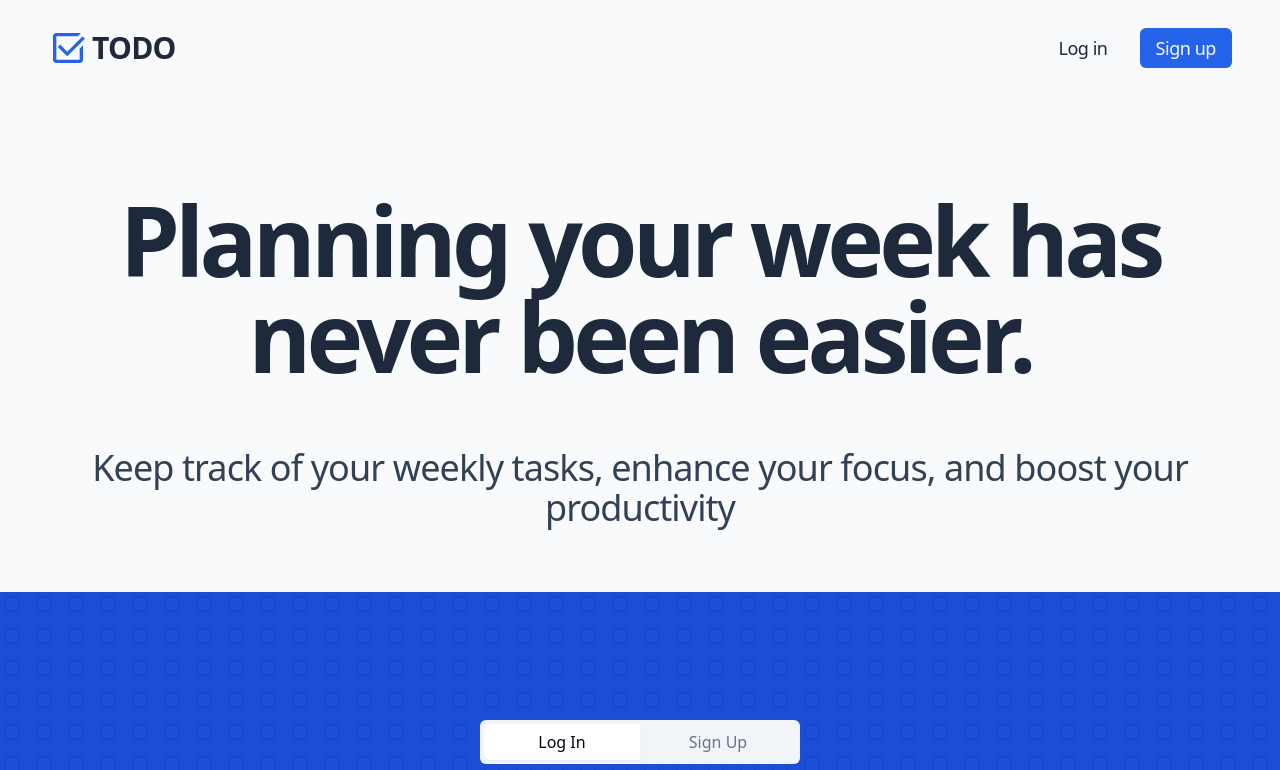
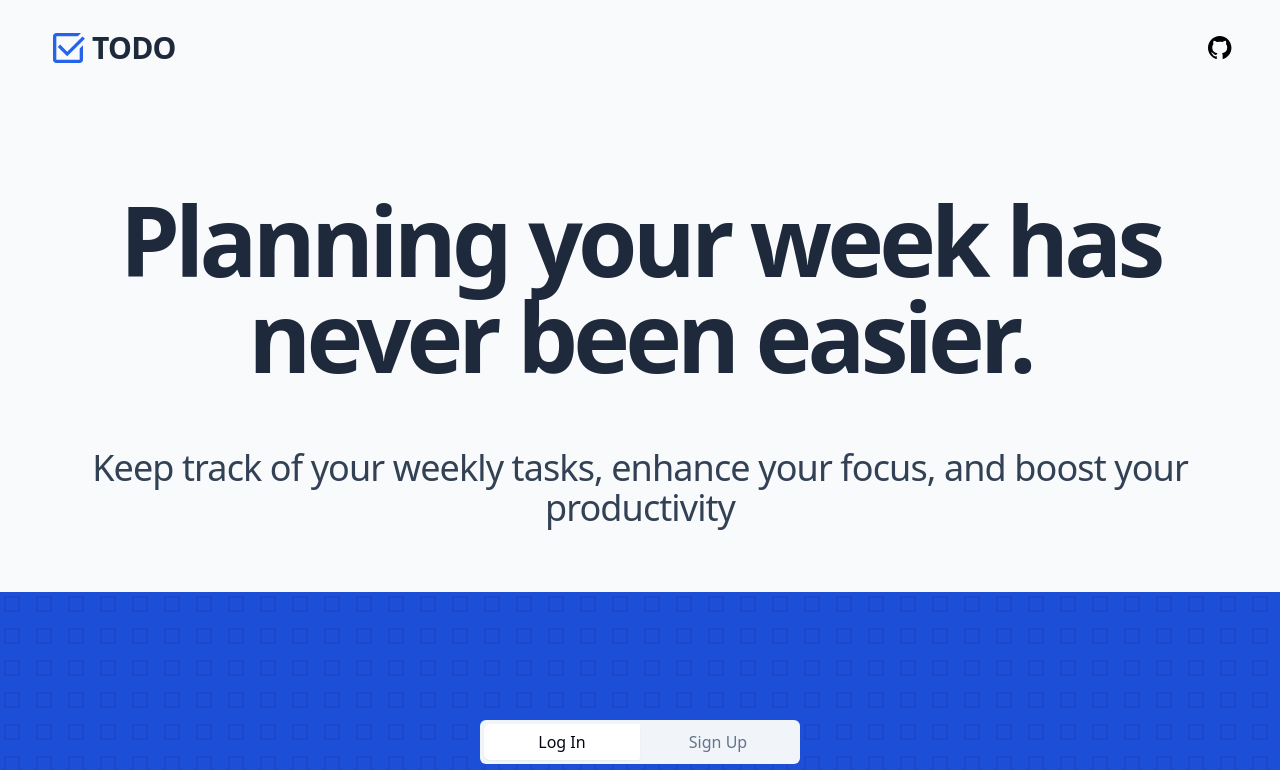
Before and after one commit to naiarievilo/to-do-app, a React (Vite) app in the folder frontend/: page / in a window 1280 px wide. Shown: the top 770 px of the page. Built offline with nearby package versions, Linux system fonts and the light colour scheme.

Commit message:
Add logout button component and change app header

```diff
--- /dev/null
+++ b/frontend/src/features/authentication/components/logout-button.jsx
@@ -0,0 +1,23 @@
+import { Button } from "@/ui/button.jsx";
+import { LogoutIcon } from "@/assets/index.js";
+import { logOutUser } from "../api/users.js";
+import { redirect } from "@/lib/utils.js";
+
+export function LogoutButton() {
+  async function handleClick(event) {
+    event.stopPropagation();
+    try {
+      await logOutUser();
+      localStorage.removeItem("session");
+      return redirect("/");
+    } catch (err) {
+      alert(err.message);
+    }
+
+  }
+  return (
+    <Button size="icon" className="rounded-full" onClick={handleClick}>
+      <LogoutIcon className="fill-slate-50 w-10 h-10" />
+    </Button>
+  );
+}
--- a/frontend/src/features/authentication/index.js
+++ b/frontend/src/features/authentication/index.js
@@ -2,3 +2,4 @@ export { AuthBackground } from "./layout/auth-bg.jsx";
 export { SignUpForm } from "./components/signup-form.jsx";
 export { LogInForm } from "./components/login-form.jsx";
 export { AuthnPanel } from "./components/authn-panel.jsx";
+export { LogoutButton } from "./components/logout-button.jsx";
--- a/frontend/src/ui/app-header.jsx
+++ b/frontend/src/ui/app-header.jsx
@@ -1,49 +1,25 @@
-import { Link, useLocation } from "react-router-dom";
 import { PropTypes } from "prop-types";
 
 import {
-  AppIcon,
   AppLogo,
-  LoginIcon,
-  MenuIcon,
-  RegisterIcon,
+  GithubIcon,
 } from "@/assets/index.js";
-import { Button } from "@/ui/button.jsx";
-import {
-  NavigationMenu,
-  NavigationMenuList,
-  NavigationMenuItem,
-  NavigationMenuLink,
-} from "@/ui/navigation-menu.jsx";
-import { Separator } from "@/ui/separator.jsx";
-import {
-  Sheet,
-  SheetContent,
-  SheetHeader,
-  SheetTitle,
-  SheetTrigger,
-} from "@/ui/sheet.jsx";
+import { LogoutButton } from "@/features/authentication/index.js";
+
+import { isLoggedIn } from "@/lib/utils.js";
 
 export function AppHeader({ header, appIcon, appName }) {
-  const location = useLocation();
-  const route = location.pathname;
-
-  const AnonymousMenu = (
-    <>
-      <MenuListStandard />
-      <MenuListMobile />
-    </>
-  );
-  const LoggedMenu = <></>;
+  const AnonymousMenu = <GithubIcon logo="w-6 h-6 hover:scale-125 transition-all" />;
+  const LoggedMenu = <LogoutButton />;
 
   return (
     <header
       className={`flex w-full items-center justify-between px-8 py-3 ${header}`}
     >
       <AppLogo appName={appName} appIcon={appIcon} />
-      <NavigationMenu>
-        {!route.includes("home") ? AnonymousMenu : LoggedMenu}
-      </NavigationMenu>
+      <nav>
+          {isLoggedIn() ? LoggedMenu : AnonymousMenu}
+      </nav>
     </header>
   );
 }
@@ -52,79 +28,3 @@ AppHeader.propTypes = {
   appName: PropTypes.string,
   header: PropTypes.string,
 };
-
-function MenuListStandard() {
-  return (
-    <NavigationMenuList className="hidden sm:flex">
-      <NavigationMenuItem className="mr-4 self-center">
-        <NavigationMenuLink>
-          <Link
-            to={`/login/`}
-            className="my-auto select-none rounded-md px-4 py-1
-            font-sans text-lg tracking-tight text-slate-800
-            transition-all duration-200 hover:text-blue-600 3xl:text-4xl
-            4xl:text-6xl"
-          >
-            Log in
-          </Link>
-        </NavigationMenuLink>
-      </NavigationMenuItem>
-      <NavigationMenuItem>
-        <NavigationMenuLink>
-          <Link
-            to={`/signup/`}
-            className="my-auto select-none rounded-md bg-blue-600 px-4
-            py-2 font-sans text-lg tracking-tight text-slate-50
-            transition-all duration-200 hover:bg-blue-500/90 3xl:text-4xl
-            4xl:text-6xl"
-          >
-            Sign up
-          </Link>
-        </NavigationMenuLink>
-      </NavigationMenuItem>
-    </NavigationMenuList>
-  );
-}
-
-function MenuListMobile() {
-  return (
-    <NavigationMenuList className="sm:hidden">
-      <NavigationMenuItem>
-        <Sheet>
-          <SheetTrigger asChild>
-            <Button className="flex items-center">
-              <MenuIcon className="h-10 w-10 fill-slate-800" />
-            </Button>
-          </SheetTrigger>
-          <SheetContent>
-            <SheetHeader className="relative -left-1 -top-2">
-              <SheetTitle className="mb-8 flex items-center space-x-1">
-                <AppIcon className="h-10 w-10 fill-blue-500" />
-                <h2 className="text-2xl tracking-tight text-slate-800">TODO</h2>
-              </SheetTitle>
-            </SheetHeader>
-            <ul className="my-8 flex flex-col">
-              <li className="flex">
-                <Link to={`/login/`} className="flex items-center">
-                  <LoginIcon className="mr-2 h-8 w-8 fill-blue-500" />
-                  <h2 className="text-2xl tracking-tight text-slate-800">
-                    Log in
-                  </h2>
-                </Link>
-              </li>
-              <Separator className="my-6 bg-slate-200" />
-              <li>
-                <Link to={`/signup/`} className="flex items-center">
-                  <RegisterIcon className="mr-2 h-8 w-8 fill-blue-500" />
-                  <h2 className="text-2xl tracking-tight text-slate-800">
-                    Sign up
-                  </h2>
-                </Link>
-              </li>
-            </ul>
-          </SheetContent>
-        </Sheet>
-      </NavigationMenuItem>
-    </NavigationMenuList>
-  );
-}
```
